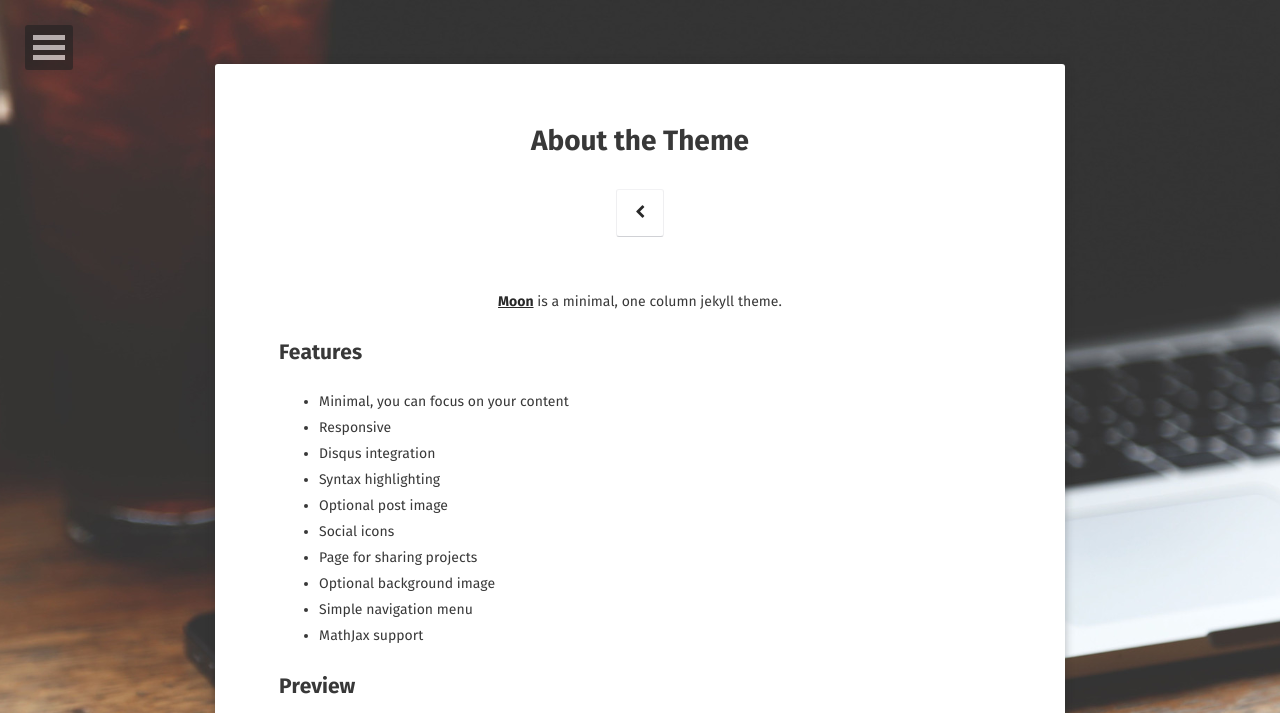
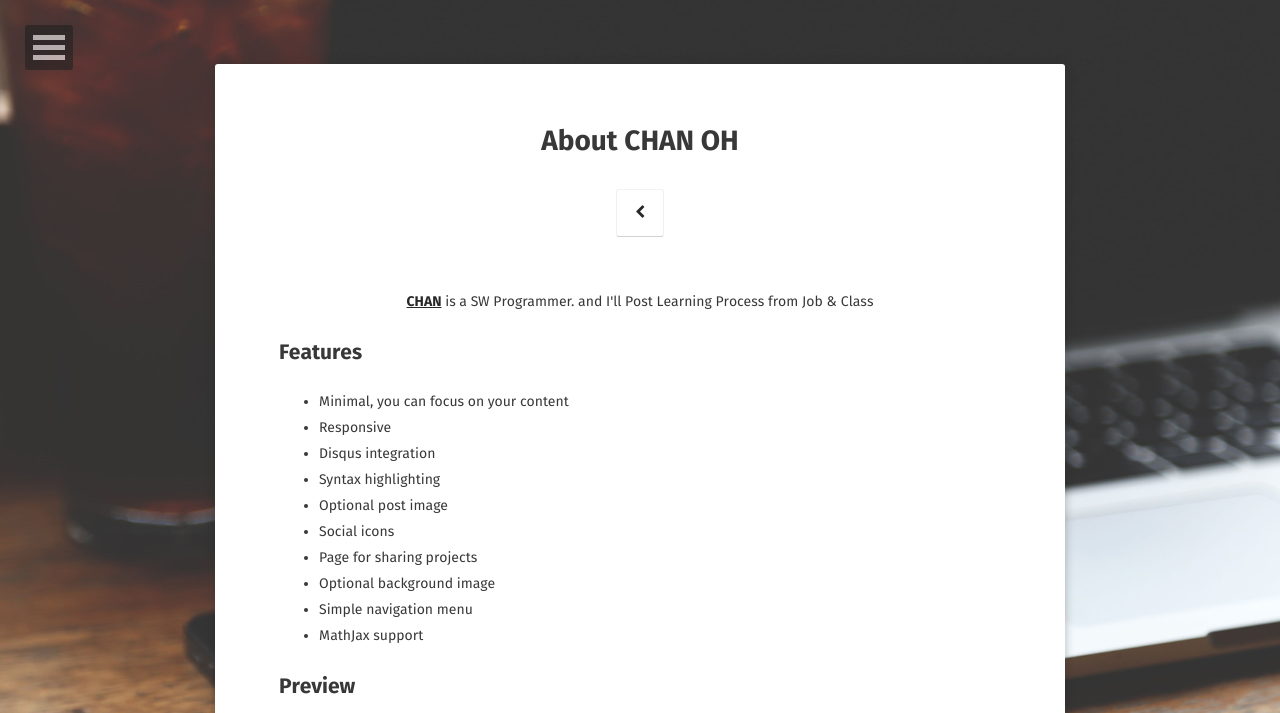
Before and after one commit to ChanohJEONG/chanohjeong.github.io, a Jekyll site: the page built from about/index.md, in a window 1280 px wide, cut to the strip 0-713 px from the top of the page. Built offline with Jekyll 4.4.1, drawn with Linux system fonts in a browser that asks for light colours; some web fonts are replaced.

Commit message:
modifying...

```diff
--- a/_config.yml
+++ b/_config.yml
@@ -1,7 +1,7 @@
 # Site
 title:              CHAN OH
 bio:                '저의 개인 블로그에 방문해주셔서 감사합니다.'
-description:        "Moon is a minimal, one column jekyll theme for your blog."
+description:        "HMM(현대상선)의 SW Programmer 입니다."
 reading_time:       true
 words_per_minute:   200
 logo:               'assets/img/logo.png'
--- a/about/index.md
+++ b/about/index.md
@@ -1,12 +1,12 @@
 ---
 layout: page
-title: About the Theme
+title: About CHAN OH
 tags: [about, Jekyll, theme, moon]
-date: 2016-03-21
+date: 2021-01-11
 comments: false
 ---
 
-<center><a href="http://taylantatli.github.io/Moon"><b>Moon</b></a> is a minimal, one column jekyll theme.</center>
+<center><a href="{{ site.url }}"><b>CHAN</b></a>  is a SW Programmer.  and I'll Post Learning Process from Job & Class </center>
 
 ## Features
 * Minimal, you can focus on your content
```
